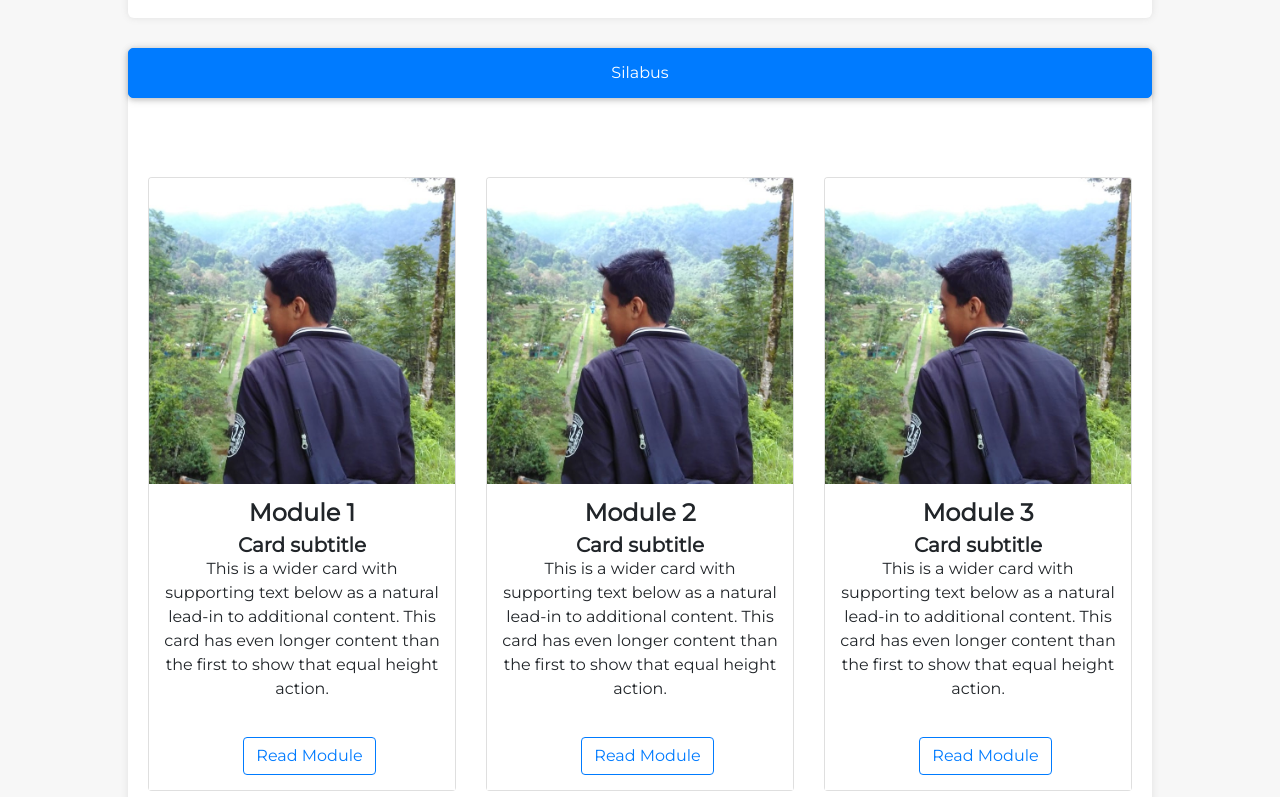
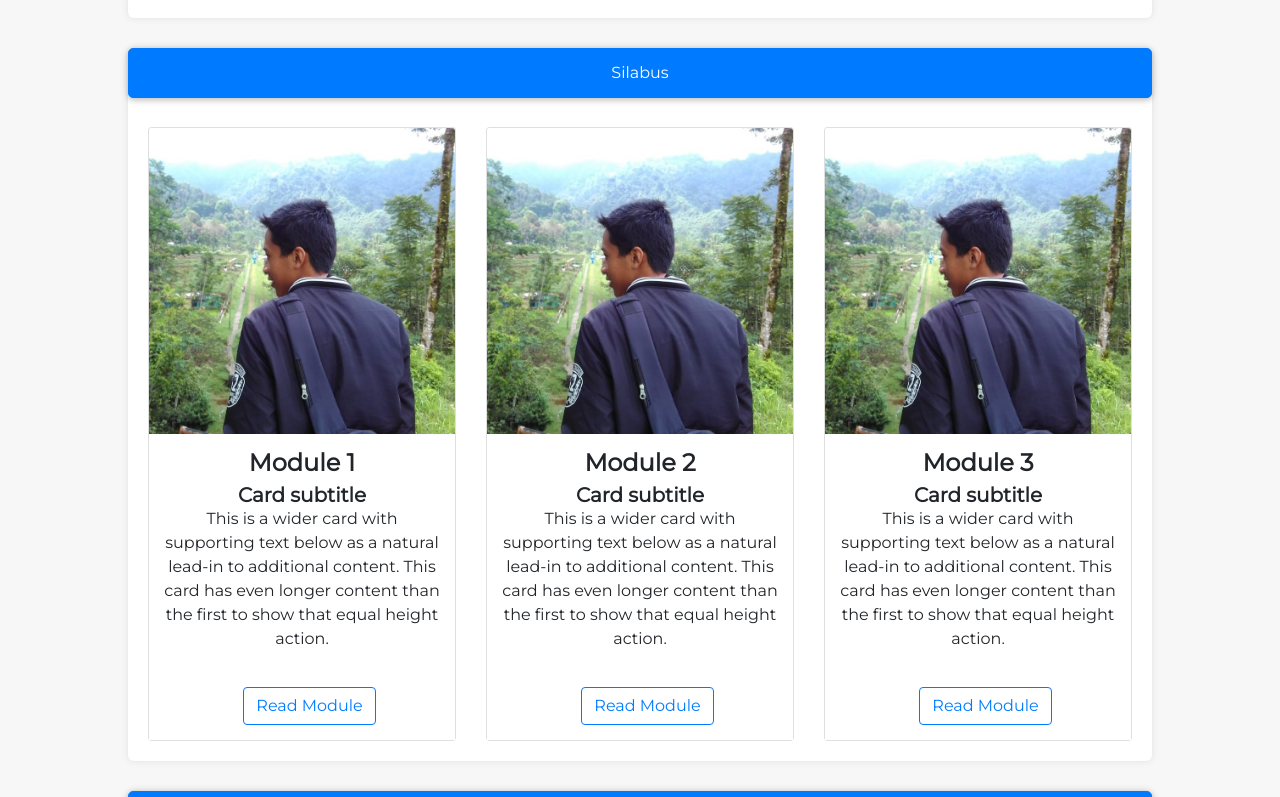
Before and after one commit to agfiddprsty/ReactWeb-Simple, a React (Create React App) app: page /Dashboard in a window 1280 px wide. Shown: the part 372-1169 px from the top of the page. Built offline with nearby package versions, Linux system fonts and the light colour scheme; a small style sheet from the web is missing.

Commit message:
rev listsilabus add header about page update about page

```diff
--- a/src/About.js
+++ b/src/About.js
@@ -7,11 +7,12 @@
     render() {
         return(
             <div className="about">
+            <Header />
                 <h3>About Page</h3>
-            <div class="btn-group">
+            {/* <div class="btn-group">
                 <button type="button" href="/About/Tentang" class="btn btn-primary">Tentang Kami</button>
                 <button type="button" href="/About/Kontak" class="btn btn-primary">Kontak Kami</button>
-            </div>
+            </div> */}
             <p class="p-about">Lorem Ipsum is simply dummy text of the printing and typesetting industry. Lorem Ipsum has been the industry's standard dummy text ever since the 1500s, when an unknown printer took a galley of type and scrambled it to make a type specimen book. It has survived not only five centuries, but also the leap into electronic typesetting, remaining essentially unchanged. It was popularised in the 1960s with the release of Letraset sheets containing Lorem Ipsum passages, and more recently with desktop publishing software like Aldus PageMaker including versions of Lorem Ipsum.</p>
             </div>
 
--- a/src/Header.js
+++ b/src/Header.js
@@ -16,6 +16,7 @@
                  <a class="nav-link dropdown-toggle" href="#" id="navbardrop" data-toggle="dropdown">ACCOUNT
                  </a>
                  <div class="dropdown-menu">
+                 <Link to='/Silabus/List' className="dropdown-item">SILABUS</Link>
                  <Link to='/Dashboard' className="dropdown-item">PROFILE</Link>
                  <Link to='/Reg' className="dropdown-item">LOGOUT</Link>
                 </div>
--- a/src/ListSilabus.js
+++ b/src/ListSilabus.js
@@ -8,6 +8,9 @@
 import {  CardDeck, } from 'reactstrap';
 import Grid from 'material-ui';
 import { Line } from 'rc-progress';
+import Link from 'react-router-dom';
+
+//this is Example JSON
 const PostsData = [
   {
     "category": "Course",
@@ -62,6 +65,7 @@
 
 ]
 class ListSilabus extends Component{
+
   constructor() {
     super();
 
@@ -73,6 +77,9 @@
     this.setState({
       posts: PostsData
     });
+  }
+  ListBTNHandle(){
+    this.props.history.push("/Silabus/Detail");
   }
     render(){
 
@@ -95,9 +102,10 @@
 class Button extends React.Component {
   render() {
     return (
-      <button className="button button-primary">
-        <i className="fa fa-chevron-right"></i> Find out more
+      <button className="button button-primary"   >
+        <i onClick={this.ListBTNHandle} className="fa fa-chevron-right"></i> Lets Study
       </button>
+
     )
   }
 }
@@ -124,7 +132,7 @@
       <div className="card-body">
         <p className="date">March 20 2015</p>
 
-        <h2>{this.props.title}</h2>
+        <h6>{this.props.title}</h6>
 
         <div className="progressbar-silabus">
         <Line percent="50" strokeWidth="4" strokeColor="#341cac" />
--- a/src/Silabus.js
+++ b/src/Silabus.js
@@ -3,7 +3,7 @@
 import { Container, Row, Col } from 'reactstrap';
 import './css/App.css';
 import InfoSilabus from './InfoSilabus';
-import ListSilabus from './ListSilabus';
+import DetailSilabus from './DetailSilabus';
 
 class Silabus extends Component{
     render(){
@@ -20,7 +20,7 @@
                         <Col xs="6" >
                             <div className="List-Silabus">
 
-                                <ListSilabus/>
+                                <DetailSilabus/>
                             </div>
                         </Col>
                     </Row>
--- a/src/css/Silabus.css
+++ b/src/css/Silabus.css
@@ -9,11 +9,12 @@
 .card {
   width:280px;
   display: block;
-  margin: 60px auto;
   box-shadow: 10px 5px 40px 20px darken(#341cac, 5%);
   transition: .25s;
-  margin-left: 10px;
-
+  margin-left: 20px;
+  margin-right: 30px;
+  margin-bottom: 40px;
+  margin-top: 10px;
   /*:hover {
     /*box-shadow: 10px 5px 40px 20px darken(#341cac, 10%);
     cursor: pointer;
--- a/src/index.js
+++ b/src/index.js
@@ -27,6 +27,8 @@
             <Route path="/About" component={About}/>
             <Route path="/Hack" component={Hack} />
             <Route path="/Admin" component={Menu} />
+            <Route path="/Silabus/List" component={ListSilabus}/>
+            <Route path="/Silabus/Detail" component={Silabus}/>
         </div>
     </Router>
     , document.getElementById('root'));
```
